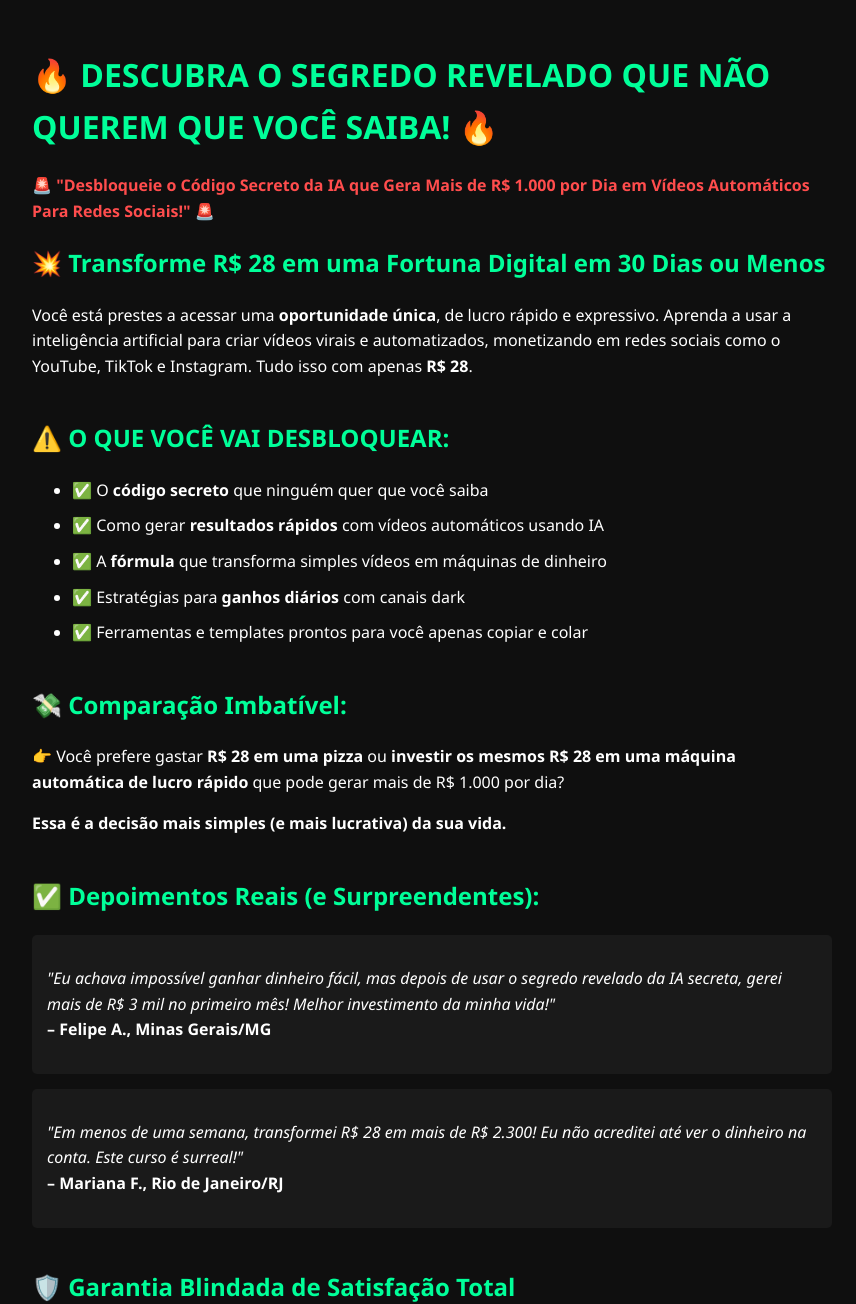
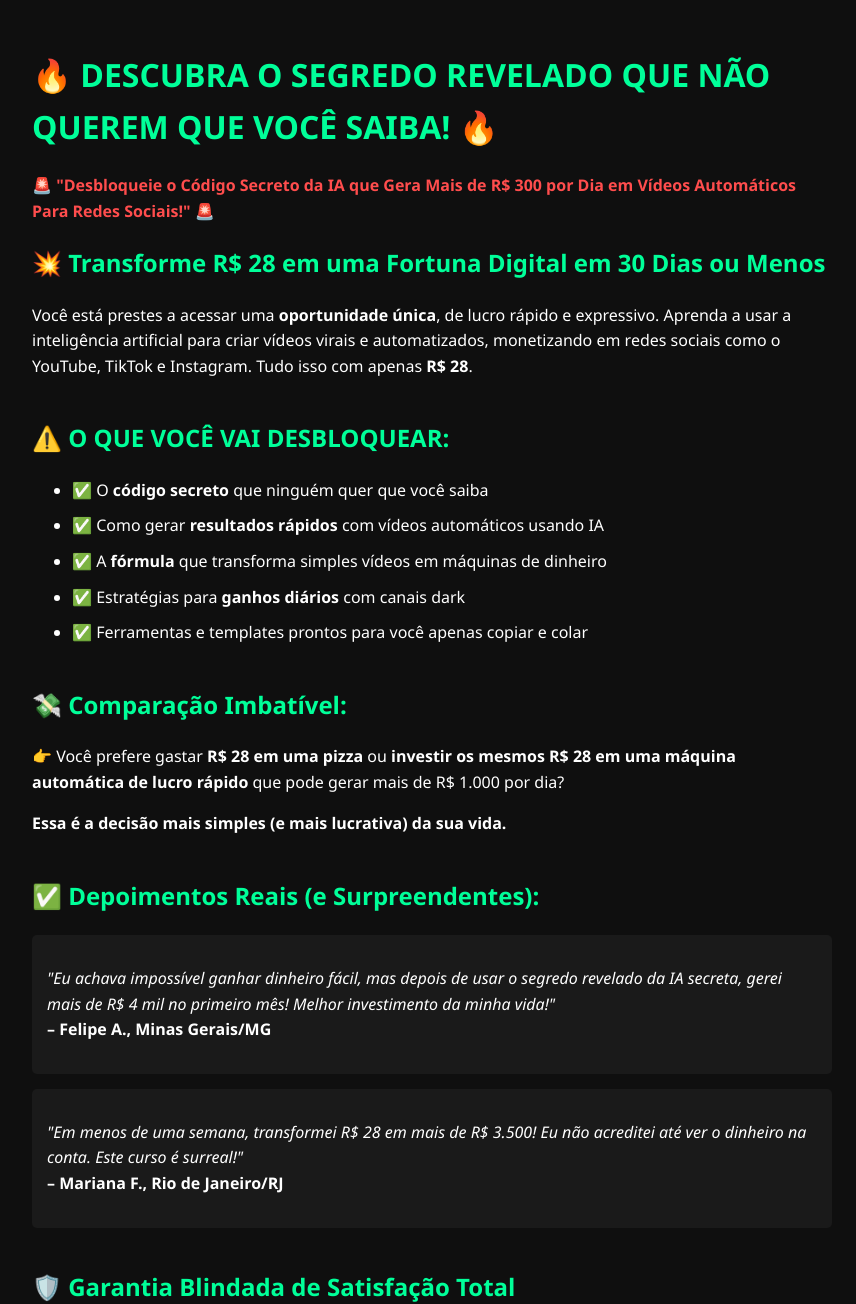
Before and after one commit to iasecreta/iasecreta.github.io, a plain HTML site: page index.html in a window 1280 px wide. Shown: the top 1304 px of the page, without its empty margins (208-1064 px from the left). Drawn offline with Linux system fonts and the light colour scheme.

Commit message:
Update index.html

```diff
--- a/index.html
+++ b/index.html
@@ -54,7 +54,7 @@
   <div class="container">
 
     <h1>🔥 DESCUBRA O SEGREDO REVELADO QUE NÃO QUEREM QUE VOCÊ SAIBA! 🔥</h1>
-    <p class="highlight">🚨 "Desbloqueie o Código Secreto da IA que Gera Mais de R$ 1.000 por Dia em Vídeos Automáticos Para Redes Sociais!" 🚨</p>
+    <p class="highlight">🚨 "Desbloqueie o Código Secreto da IA que Gera Mais de R$ 300 por Dia em Vídeos Automáticos Para Redes Sociais!" 🚨</p>
 
     <div class="section">
       <h2>💥 Transforme R$ 28 em uma Fortuna Digital em 30 Dias ou Menos</h2>
@@ -81,10 +81,10 @@
     <div class="section">
       <h2>✅ Depoimentos Reais (e Surpreendentes):</h2>
       <div class="testimonial">
-        <p><em>"Eu achava impossível ganhar dinheiro fácil, mas depois de usar o segredo revelado da IA secreta, gerei mais de R$ 3 mil no primeiro mês! Melhor investimento da minha vida!"</em><br><strong>– Felipe A., Minas Gerais/MG</strong></p>
+        <p><em>"Eu achava impossível ganhar dinheiro fácil, mas depois de usar o segredo revelado da IA secreta, gerei mais de R$ 4 mil no primeiro mês! Melhor investimento da minha vida!"</em><br><strong>– Felipe A., Minas Gerais/MG</strong></p>
       </div>
       <div class="testimonial">
-        <p><em>"Em menos de uma semana, transformei R$ 28 em mais de R$ 2.300! Eu não acreditei até ver o dinheiro na conta. Este curso é surreal!"</em><br><strong>– Mariana F., Rio de Janeiro/RJ</strong></p>
+        <p><em>"Em menos de uma semana, transformei R$ 28 em mais de R$ 3.500! Eu não acreditei até ver o dinheiro na conta. Este curso é surreal!"</em><br><strong>– Mariana F., Rio de Janeiro/RJ</strong></p>
       </div>
     </div>
 
```
